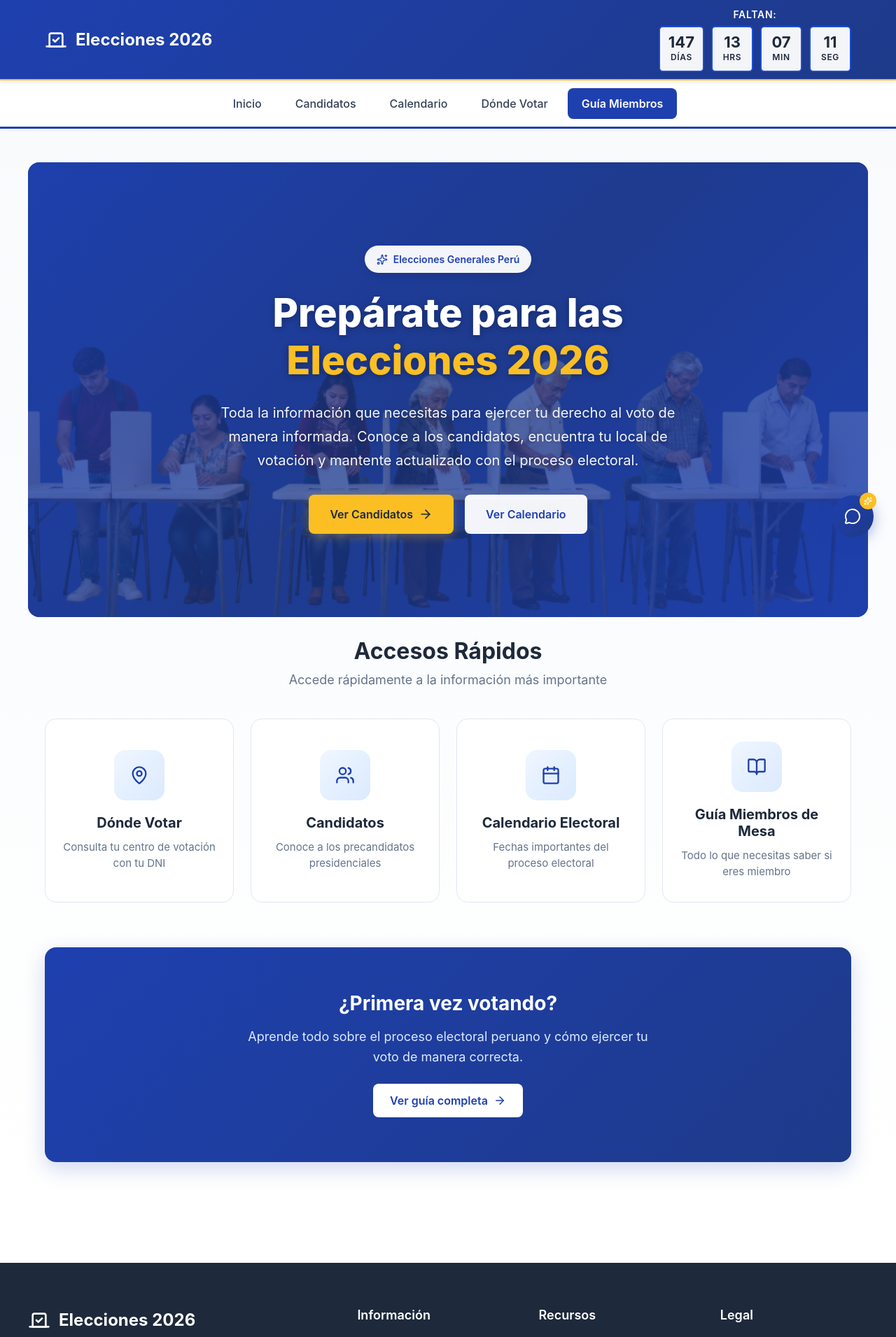
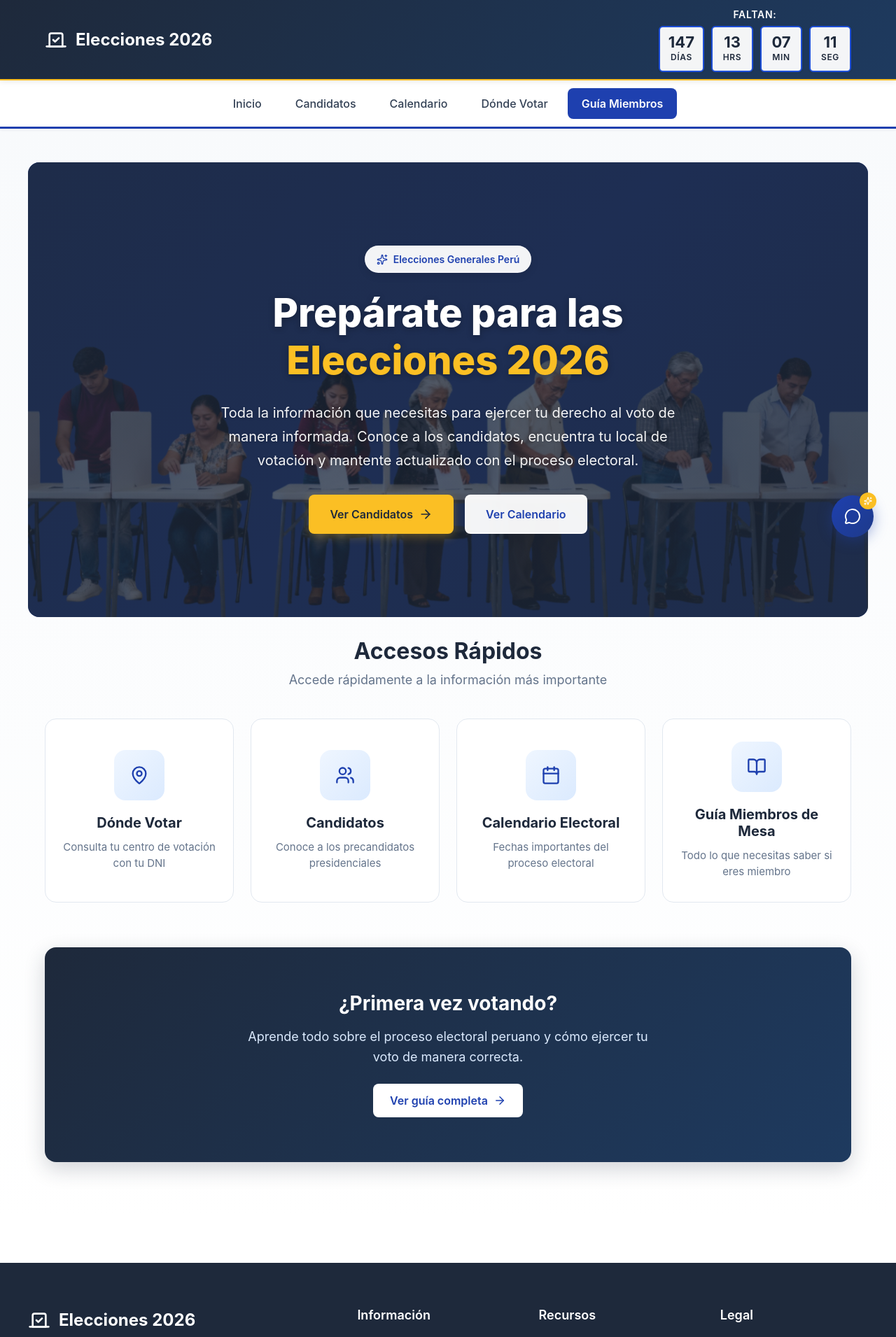
Before and after one commit to Angelo270204/hackaton-el-comercio, a React (Vite) app: page / in a window 1280 px wide. Shown: the top 1911 px of the page at 70% size. Built offline with nearby package versions, Linux system fonts and the light colour scheme.

Commit message:
Modificaciones en el gradiente del home

```diff
--- a/src/styles/Navbar.css
+++ b/src/styles/Navbar.css
@@ -8,7 +8,7 @@
    ============================================ */
 
 .navbar__top {
-  background: linear-gradient(135deg, var(--color-primary) 0%, #1e3a8a 100%);
+  background: linear-gradient(135deg, #1e293b 0%, #1e3a5f 100%);
   border-bottom: 2px solid var(--color-accent);
   position: -webkit-sticky;
   position: sticky;
--- a/src/styles/home.css
+++ b/src/styles/home.css
@@ -43,9 +43,9 @@
   height: 100%;
   background: linear-gradient(
     135deg,
-    rgba(30, 64, 175, 0.85) 0%,
-    rgba(30, 58, 138, 0.75) 50%,
-    rgba(30, 64, 175, 0.85) 100%
+    rgba(30, 41, 59, 0.85) 0%,
+    rgba(30, 41, 59, 0.75) 50%,
+    rgba(30, 41, 59, 0.85) 100%
   );
   z-index: 1;
 }
@@ -190,12 +190,12 @@
 
 /* Info Banner */
 .home__info-banner {
-  background: linear-gradient(135deg, #1e40af 0%, #1e3a8a 100%);
+  background: linear-gradient(135deg, #1e293b 0%, #1e3a5f 100%);
   border-radius: 1rem;
   padding: 3rem 2rem;
   text-align: center;
   color: #ffffff;
-  box-shadow: 0 10px 30px rgba(30, 64, 175, 0.2);
+  box-shadow: 0 10px 30px rgba(30, 41, 59, 0.2);
   margin-bottom: 2rem;
 }
 
```
Also changed, not shown: src/shared/components/Navbar.css (deleted).
